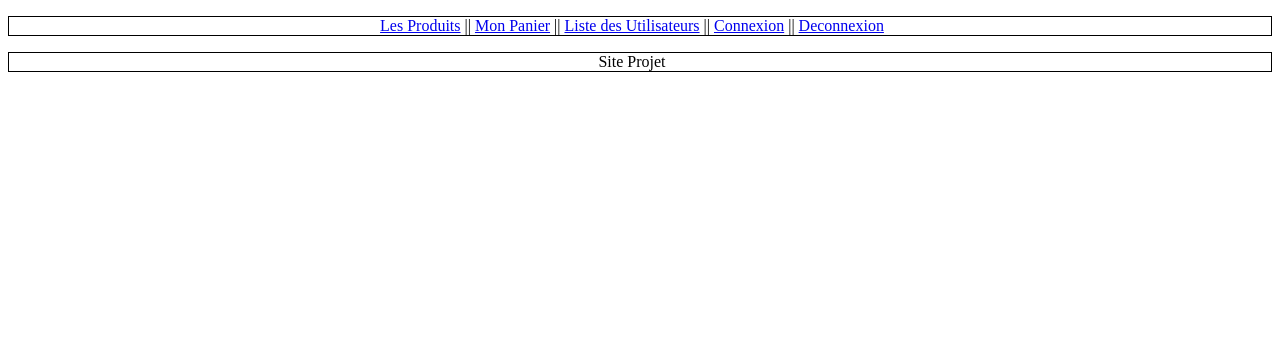
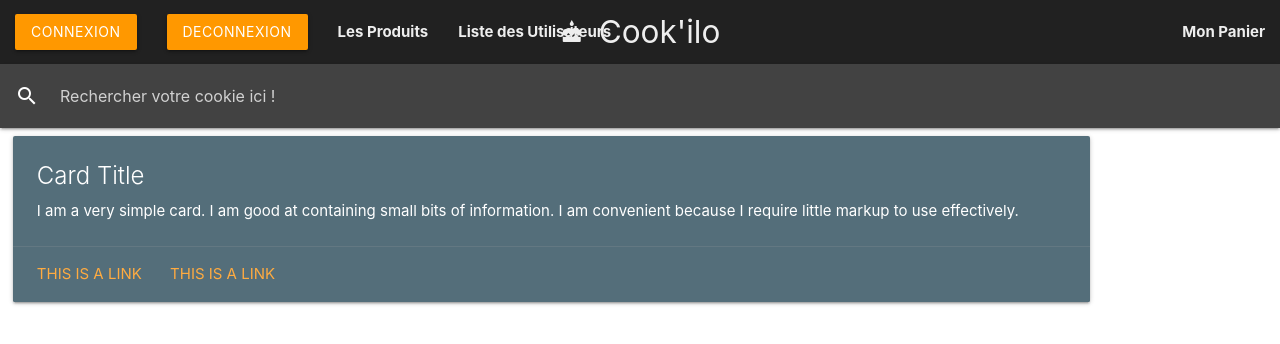
Before and after one commit to pierrick-perelle/Projet-PHP, a PHP site: page / in a window 1280 px wide. Shown: the top 344 px of the page. Run offline with PHP 8.4, Linux system fonts and the light colour scheme; data that the repository does not hold is empty.

Commit message:
view + list produit CSS

```diff
--- a/config/Conf.php
+++ b/config/Conf.php
@@ -5,16 +5,16 @@ class Conf {
   static private $databases = array(
     // Le nom d'hote est webinfo a l'IUT
     // ou localhost sur votre machine
-    'hostname' => 'webinfo',
+    'hostname' => 'localhost',
     // A l'IUT, vous avez une BDD nommee comme votre login
     // Sur votre machine, vous devrez creer une BDD
-    'database' => 'perellep',
+    'database' => 'php',
     // A l'IUT, c'est votre login
     // Sur votre machine, vous avez surement un compte 'root'
-    'login' => 'perellep',
+    'login' => 'root',
     // A l'IUT, c'est votre mdp (INE par defaut)
     // Sur votre machine personelle, vous avez creez ce mdp a l'installation
-    'password' => 'RVP-PHP'
+    'password' => '43AdQCKGhc4PJi5s'
   );
 
   static public function getLogin() {
--- a/view/produit/list.php
+++ b/view/produit/list.php
@@ -1,16 +1,49 @@
-<!DOCTYPE html>
-<html>
-<head>
-    <meta charset="UTF-8">
-    <title>Liste des produits</title>
-</head>
-<body>
+
 <?php
+echo '<div style="display:flex;flex-direction:row;justify-content:center">';
+echo <<< EOT
+    <div style="margin-left:1vw;flex-grow:1;flex-shrink:1.1;" class="card blue-grey darken-1">
+        <div class="card-content white-text">
+          <span class="card-title">Card Title</span>
+          <p>I am a very simple card. I am good at containing small bits of information.
+          I am convenient because I require little markup to use effectively.</p>
+        </div>
+        <div class="card-action">
+          <a href="#">This is a link</a>
+          <a href="#">This is a link</a>
+        </div>
+    </div>
+EOT;
+echo '<div style="flex-grow:4;flex-shrink:1;display:flex;flex-flow:row wrap;justify-content:center">';
 foreach ($tab_result as $result){
     $stock = htmlspecialchars($result->get("stock"));
     $id = htmlspecialchars($result->get("idProduit"));
-    echo 'Produit: '.'<a href ="?action=read&idprod='.$result->get("idProduit").'">'.$result->get("libelle") .'</a> || '.'<a href="?action=delete&idprod='.$result->get("idProduit").'">'.'Supprimer'.'</a>';
+    $lib = htmlspecialchars($result->get("libelle"));
     echo <<< EOT
+                <div style="margin-left:2vw;width:20vw;" class="card small">
+                    <div class="card-image waves-effect waves-block waves-light">
+                        <img class="activator" src="https://assets.afcdn.com/recipe/20190529/93153_w1024h768c1cx2220cy1728cxt0cyt0cxb4441cyb3456.jpg">
+                    </div>
+                    <div class="card-content">
+                        <span class="card-title activator grey-text text-darken-4">$lib<i class="material-icons right">add_shopping_cart</i></span>
+                        <p><a href="#">En savoir plus</a></p>
+                    </div>
+                    <div class="card-reveal">
+                        <span class="card-title grey-text text-darken-4">$lib<i class="material-icons right">close</i></span>
+                        <p>
+                            <form method="get" action="index.php">
+                                <label for="qte">Quantité</label>
+                                <input type=number id="qte" name="quantite"  value="1" min="1" max="$stock"/>
+                                <input type=hidden id="idproduit" name="idproduit" value="$id"/>
+                                <input type=hidden name="action" value="addPanier"/>
+                                <input type=hidden name="controller" value="Produit"/>
+                                <input type=hidden id="idproduit" value="$id"/>
+                                <input onclick="M.toast({html: 'Article ajouté !'})" class="btn waves-effect waves-light orange" type="submit" value="Ajouter au panier"/>
+                            </form>
+                        </p>
+                    </div>
+                </div>
+            <!--
                 <form method="get" action="index.php">
                     <label for="qte">Quantité</label>
                     <input type=number id="qte" name="quantite"  value="1" min="1" max="$stock"/>
@@ -20,8 +53,10 @@ foreach ($tab_result as $result){
                     <input type=hidden id="idproduit" value="$id"/>
                     <input type="submit" value="Ajouter au panier"/>
                 </form>
+            -->
 EOT;
 }
+echo '</div>';
 ?>
 </body>
 </html>
--- a/view/view.php
+++ b/view/view.php
@@ -3,22 +3,44 @@
     <head>
         <meta charset="UTF-8">
         <title><?php echo $pagetitle; ?></title>
+        <link rel="stylesheet" href="https://cdnjs.cloudflare.com/ajax/libs/materialize/1.0.0/css/materialize.min.css">
+        <link href="https://fonts.googleapis.com/icon?family=Material+Icons" rel="stylesheet">
     </head>
     <body>
-        <p style="border: 1px solid black;text-align:center;padding-right:1em;">
-        <a href="index.php?action=readAll">Les Produits</a> ||
-        <a href="index.php?action=readAll&controller=panier">Mon Panier</a> ||
-        <a href="index.php?action=readAll&controller=utilisateur">Liste des Utilisateurs</a> ||
-        <a href="index.php?action=connect&controller=utilisateur">Connexion</a> ||
-        <a href="index.php?action=deconnect&controller=utilisateur">Deconnexion</a>
-        </p>
-<?php
-
-$filepath = File::build_path(array("view", static::$object,"$view.php"));
-require $filepath;
-?>
-        <p style="border: 1px solid black;text-align:center;padding-right:1em;">
-             Site Projet
-        </p>
+        <div class="navbar-fixed">
+        <nav class="nav-extended">
+            <div class="grey darken-4 nav-wrapper">
+                <a href="#!" class="grey-text text-lighten-3 brand-logo center"><i class="material-icons">cake</i>Cook'ilo</a>
+                <ul id="nav-mobile" class="left hide-on-med-and-down">
+                    <li><a class="orange waves-effect waves-light btn" href="index.php?action=connect&controller=utilisateur">Connexion</a></li>
+                    <li><a class="orange waves-effect waves-light btn" href="index.php?action=deconnect&controller=utilisateur">Deconnexion</a></li>
+                    <li><a class="grey-text text-lighten-3" href="index.php?action=readAll"><b>Les Produits</b></a></li>
+                    <li><a class="grey-text text-lighten-3" href="index.php?action=readAll&controller=utilisateur"><b>Liste des Utilisateurs</b></a></li>
+                </ul>
+                <ul id="nav-mobile" class="right hide-on-med-and-down">
+                    <li><a class="grey-text text-lighten-3" href="index.php?action=readAll&controller=panier"><b>Mon Panier</b></a></li>
+                </ul>
+            </div>
+        </nav>
+    </div>
+    <div class="navbar-fixed">
+        <nav>
+            <div class="grey darken-3 nav-wrapper">
+                <form>
+                    <div class="input-field">
+                        <input class="grey-text text-darken-4" id="search" placeholder="Rechercher votre cookie ici !" type="search" required>
+                        <label class="label-icon" for="search"><i class="text-darken-4 material-icons">search</i></label>
+                        <i class="material-icons">close</i>
+                    </div>
+                </form>
+            </div>
+        </nav>
+    </div>
+    <?php
+    $filepath = File::build_path(array("view", static::$object, "$view.php"));
+    require $filepath;
+    ?>
+    <script src="https://cdnjs.cloudflare.com/ajax/libs/materialize/1.0.0/js/materialize.min.js"></script>
+    <script> M.AutoInit(); </script>
     </body>
 </html>
```
Also changed, not shown: 1 other file.
